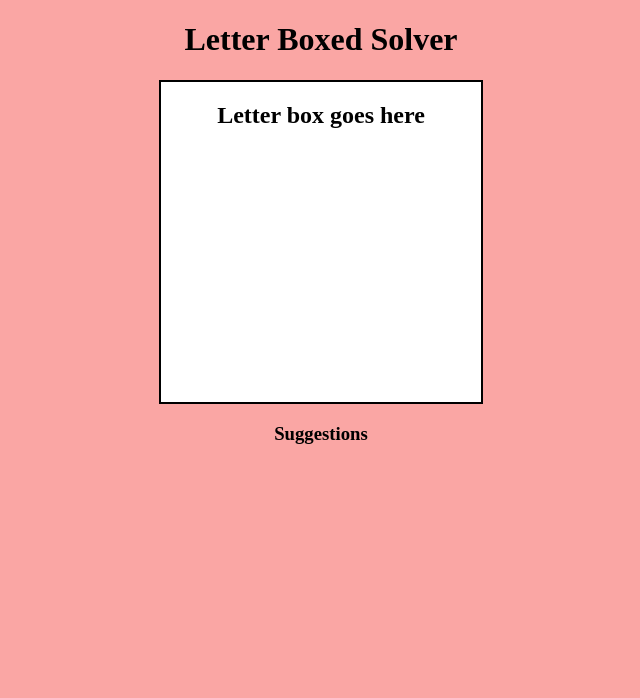
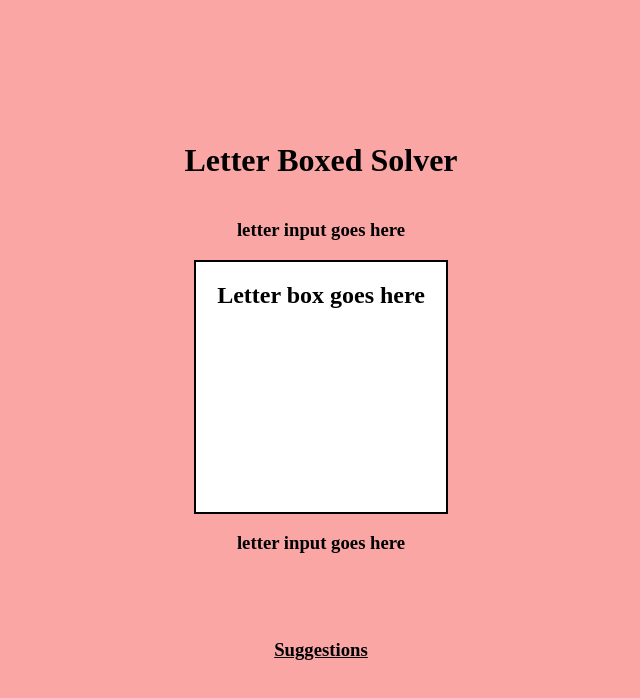
Before and after one commit to MrJanHorak/letter-box-solver, a React (Create React App) app: page / in a window 1280 px wide. Shown: the top 698 px of the page, without its empty margins (319-959 px from the left). Built offline with nearby package versions, Linux system fonts and the light colour scheme; a web font is replaced by a local one.

Commit message:
add more styling

```diff
--- a/src/pages/Landing/Landing.jsx
+++ b/src/pages/Landing/Landing.jsx
@@ -1,6 +1,6 @@
 import React from "react";
 
-import '../../styles/landing.css'
+import "../../styles/landing.css";
 
 const Landing = () => {
   return (
@@ -9,7 +9,11 @@ const Landing = () => {
         <h1>Letter Boxed Solver</h1>
       </div>
       <div className="solver-container">
-        <h2>Letter box goes here</h2>
+        <h3>letter input goes here</h3>
+        <div className="white-box">
+          <h2>Letter box goes here</h2>
+        </div>
+        <h3>letter input goes here</h3>
       </div>
       <div className="solution-suggestions">
         <h3> Suggestions</h3>
--- a/src/styles/landing.css
+++ b/src/styles/landing.css
@@ -1,22 +1,35 @@
-@import url('https://fonts.googleapis.com/css2?family=Solway:wght@700&display=swap');
+@import url("https://fonts.googleapis.com/css2?family=Solway:wght@700&display=swap");
 
 body {
-  font-family: 'Solway', serif;
+  font-family: "Solway", serif;
   background-color: #faa6a4;
   color: black;
 }
 
-.main-page-container{
+.main-page-container {
   display: flex;
-  flex-direction:column;
+  flex-direction: column;
   align-items: center;
   justify-content: center;
   justify-items: center;
+  height: 100vh;
 }
 
-.solver-container{
-  width:320px;
-  height:320px;
+.solver-container {
+  width: 420px;
+  height: 420px;
+  display: flex;
+  flex-direction: column;
+  align-items: center;
+}
+
+.white-box {
+  width: 250px;
+  height: 250px;
   background-color: white;
   border: 2px solid black;
 }
+
+.solution-suggestions h3 {
+  text-decoration: underline;
+}
```
